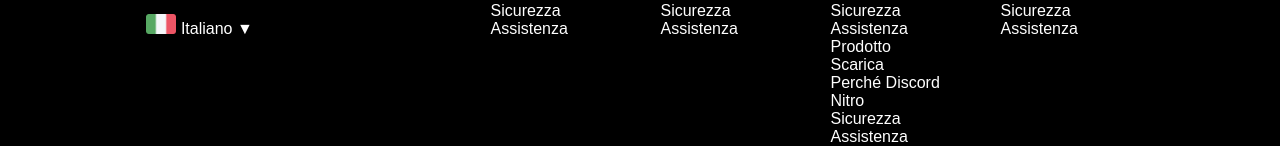
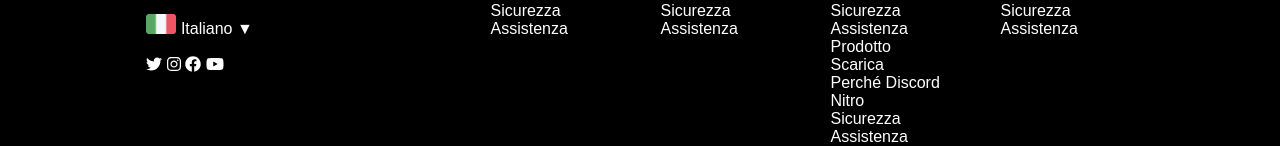
Before and after one commit to samuelebruni/htmlcss-discord, a plain HTML site: page index.html in a window 1280 px wide. Shown: the part 3599-3745 px from the top of the page. Drawn offline with Linux system fonts and the light colour scheme; a web font is replaced by a local one.

Commit message:
add social network icon

```diff
--- a/index.html
+++ b/index.html
@@ -168,6 +168,14 @@
                         <span class="white">
                             Italiano &#9660;
                         </span>
+                        <br>
+                        <br>
+                        <span>
+                            <svg xmlns="http://www.w3.org/2000/svg" height="1em" viewBox="0 0 512 512"><!--! Font Awesome Free 6.4.0 by @fontawesome - https://fontawesome.com License - https://fontawesome.com/license (Commercial License) Copyright 2023 Fonticons, Inc. --><style>svg{fill:#ffffff}</style><path d="M459.37 151.716c.325 4.548.325 9.097.325 13.645 0 138.72-105.583 298.558-298.558 298.558-59.452 0-114.68-17.219-161.137-47.106 8.447.974 16.568 1.299 25.34 1.299 49.055 0 94.213-16.568 130.274-44.832-46.132-.975-84.792-31.188-98.112-72.772 6.498.974 12.995 1.624 19.818 1.624 9.421 0 18.843-1.3 27.614-3.573-48.081-9.747-84.143-51.98-84.143-102.985v-1.299c13.969 7.797 30.214 12.67 47.431 13.319-28.264-18.843-46.781-51.005-46.781-87.391 0-19.492 5.197-37.36 14.294-52.954 51.655 63.675 129.3 105.258 216.365 109.807-1.624-7.797-2.599-15.918-2.599-24.04 0-57.828 46.782-104.934 104.934-104.934 30.213 0 57.502 12.67 76.67 33.137 23.715-4.548 46.456-13.32 66.599-25.34-7.798 24.366-24.366 44.833-46.132 57.827 21.117-2.273 41.584-8.122 60.426-16.243-14.292 20.791-32.161 39.308-52.628 54.253z"/></svg>
+                            <svg xmlns="http://www.w3.org/2000/svg" height="1em" viewBox="0 0 448 512"><!--! Font Awesome Free 6.4.0 by @fontawesome - https://fontawesome.com License - https://fontawesome.com/license (Commercial License) Copyright 2023 Fonticons, Inc. --><style>svg{fill:#ffffff}</style><path d="M224.1 141c-63.6 0-114.9 51.3-114.9 114.9s51.3 114.9 114.9 114.9S339 319.5 339 255.9 287.7 141 224.1 141zm0 189.6c-41.1 0-74.7-33.5-74.7-74.7s33.5-74.7 74.7-74.7 74.7 33.5 74.7 74.7-33.6 74.7-74.7 74.7zm146.4-194.3c0 14.9-12 26.8-26.8 26.8-14.9 0-26.8-12-26.8-26.8s12-26.8 26.8-26.8 26.8 12 26.8 26.8zm76.1 27.2c-1.7-35.9-9.9-67.7-36.2-93.9-26.2-26.2-58-34.4-93.9-36.2-37-2.1-147.9-2.1-184.9 0-35.8 1.7-67.6 9.9-93.9 36.1s-34.4 58-36.2 93.9c-2.1 37-2.1 147.9 0 184.9 1.7 35.9 9.9 67.7 36.2 93.9s58 34.4 93.9 36.2c37 2.1 147.9 2.1 184.9 0 35.9-1.7 67.7-9.9 93.9-36.2 26.2-26.2 34.4-58 36.2-93.9 2.1-37 2.1-147.8 0-184.8zM398.8 388c-7.8 19.6-22.9 34.7-42.6 42.6-29.5 11.7-99.5 9-132.1 9s-102.7 2.6-132.1-9c-19.6-7.8-34.7-22.9-42.6-42.6-11.7-29.5-9-99.5-9-132.1s-2.6-102.7 9-132.1c7.8-19.6 22.9-34.7 42.6-42.6 29.5-11.7 99.5-9 132.1-9s102.7-2.6 132.1 9c19.6 7.8 34.7 22.9 42.6 42.6 11.7 29.5 9 99.5 9 132.1s2.7 102.7-9 132.1z"/></svg>
+                            <svg xmlns="http://www.w3.org/2000/svg" height="1em" viewBox="0 0 512 512"><!--! Font Awesome Free 6.4.0 by @fontawesome - https://fontawesome.com License - https://fontawesome.com/license (Commercial License) Copyright 2023 Fonticons, Inc. --><style>svg{fill:#ffffff}</style><path d="M504 256C504 119 393 8 256 8S8 119 8 256c0 123.78 90.69 226.38 209.25 245V327.69h-63V256h63v-54.64c0-62.15 37-96.48 93.67-96.48 27.14 0 55.52 4.84 55.52 4.84v61h-31.28c-30.8 0-40.41 19.12-40.41 38.73V256h68.78l-11 71.69h-57.78V501C413.31 482.38 504 379.78 504 256z"/></svg>
+                            <svg xmlns="http://www.w3.org/2000/svg" height="1em" viewBox="0 0 576 512"><!--! Font Awesome Free 6.4.0 by @fontawesome - https://fontawesome.com License - https://fontawesome.com/license (Commercial License) Copyright 2023 Fonticons, Inc. --><style>svg{fill:#ffffff}</style><path d="M549.655 124.083c-6.281-23.65-24.787-42.276-48.284-48.597C458.781 64 288 64 288 64S117.22 64 74.629 75.486c-23.497 6.322-42.003 24.947-48.284 48.597-11.412 42.867-11.412 132.305-11.412 132.305s0 89.438 11.412 132.305c6.281 23.65 24.787 41.5 48.284 47.821C117.22 448 288 448 288 448s170.78 0 213.371-11.486c23.497-6.321 42.003-24.171 48.284-47.821 11.412-42.867 11.412-132.305 11.412-132.305s0-89.438-11.412-132.305zm-317.51 213.508V175.185l142.739 81.205-142.739 81.201z"/></svg>
+                        </span>
                     </div>
                     <div class="col_footer column">
                         <span><a class="blue" href="*">Prodotto</a></span>
```
